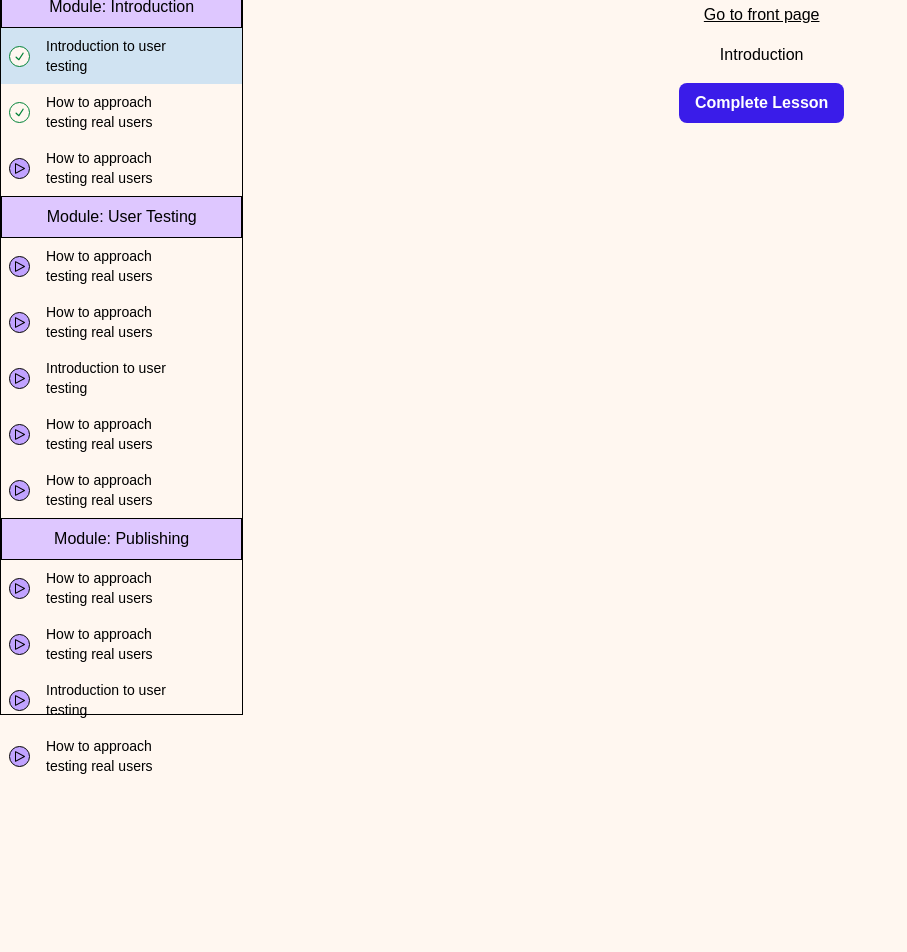
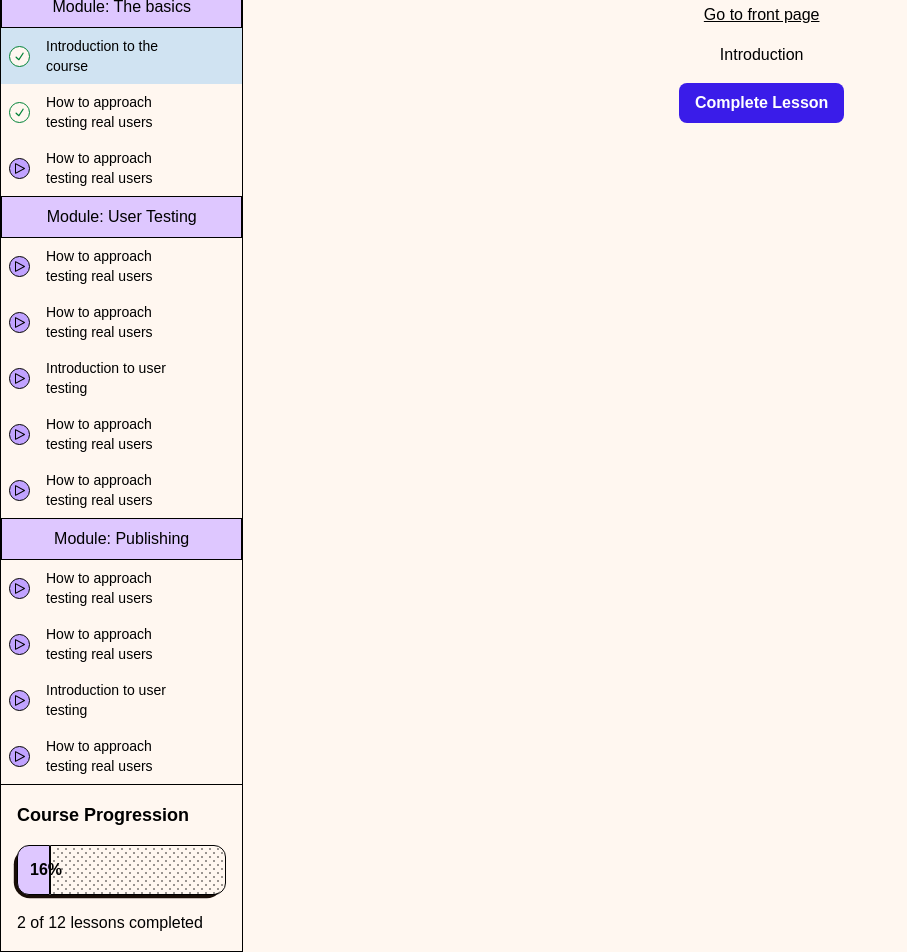
Before and after one commit to t-holmquist/learning-platform, a Next.js app: page /learn in a window 1280 px wide. Shown: the part 85-1037 px from the top of the page, without its empty margins (0-907 px from the left). Before the commit the page ends 869 px from the top, so only its background shows below. Built offline with nearby package versions, Linux system fonts and the light colour scheme; a web font is replaced by a local one.

Commit message:
Feat: sidebar percentage completion is now updated based on current data.

```diff
--- a/components/Sidebar.tsx
+++ b/components/Sidebar.tsx
@@ -2,21 +2,42 @@
 
 import { lessonData } from '@/data/data';
 import Link from 'next/link';
-import { Dispatch, SetStateAction } from 'react';
+import { Dispatch, SetStateAction, useEffect, useState } from 'react';
 import Image from 'next/image';
+import { ProgressBar } from './ui/progressBar';
 
 const Sidebar = ( {activeLesson, setActiveLesson} : {
   activeLesson: number;
   setActiveLesson: Dispatch<SetStateAction<number>>
 } ) => {
 
+  const [completedLessons, setCompletedLessons] = useState("0");
+
+  // Calculates the percentage of completed lessons and give the data to progress bar every time activeless changes
+  useEffect(() => {
+
+    let lessonsCompleted = 0;
+    const totalLessons = lessonData.length;
+
+    // Get the current completed and uncompleted lessons and them to the variables above
+    for (let i = 0; i < lessonData.length; i++) {
+      if (lessonData[i].completed) {
+        lessonsCompleted += 1
+      }
+    }
+
+    setCompletedLessons(Math.floor((lessonsCompleted / totalLessons) * 100 ).toString())
+
+  }, [activeLesson])
+
+
 
   return (
-    <div className="hidden lg:block sticky top-0 w-[300px] border h-[100vh]">
+    <div className="hidden lg:block sticky top-0 w-[300px] border">
       <Link className='flex items-center justify-center h-[70px]' href={"/"}>
             <Image src={"/icons/Logo.svg"} width={200} height={30} alt='BoardCraft Studio Logo' />
       </Link>
-      <div className='bg-secondary p-2 text-center font-medium border border-black'>Module: Introduction</div>
+      <div className='bg-secondary p-2 text-center font-medium border border-black'>Module: The basics</div>
       <section className="flex flex-col">
         {lessonData.slice(0, 3).map(({id, title}, idx) => (
           <button
@@ -90,6 +111,13 @@ const Sidebar = ( {activeLesson, setActiveLesson} : {
           </button>
         ))}
       </section>
+      {/* Course progression section */}
+      <section className='flex flex-col gap-4 border-t p-4'>
+        <h3 className='text-lg font-bold'>Course Progression</h3>
+        <ProgressBar completedLessons={completedLessons} />
+        {/* Calculate the ratio of completed lessons. Parseint chosen since the state is set to a string. Could be refactored to a number */}
+        <p>{`${Math.round(lessonData.length / 100 * parseInt(completedLessons)) } of ${lessonData.length} lessons completed`}</p>
+      </section>
 
     </div>
   )
--- a/components/ui/progressBar.tsx
+++ b/components/ui/progressBar.tsx
@@ -3,9 +3,10 @@
 import { motion } from 'motion/react'
 
 
-export const ProgressBar = () => {
+export const ProgressBar = ( { completedLessons } : {
+  completedLessons: string;
+} ) => {
 
-// Here it should calculate the amount of completed lessons in LessonData and update the width value
   // const [progress, setProgress] = useState(45);
 
   return (
@@ -15,7 +16,7 @@ export const ProgressBar = () => {
           width: '0%'
         }}
         animate={{
-          width: `40%`
+          width: `${completedLessons}%`
         }}
         transition={{
           type: 'spring',
@@ -23,7 +24,7 @@ export const ProgressBar = () => {
           bounce: 0.3,
         }}
         className="bg-secondary rounded-l-xl p-3 border">
-          <p className="text-black font-bold">40%</p>
+          <p className="text-black font-bold">{completedLessons}%</p>
         </motion.div>
         {/* Flex 1 allows the dot div to shrink and grow regardless of initial width */}
         <div className="flex-1 border bgDots border-black rounded-r-xl"></div>
--- a/data/data.ts
+++ b/data/data.ts
@@ -1,7 +1,7 @@
 export const lessonData = [
     {
         id: 0,
-        title: 'Introduction to user testing',
+        title: 'Introduction to the course',
         completed: true,
     },
     {
```
